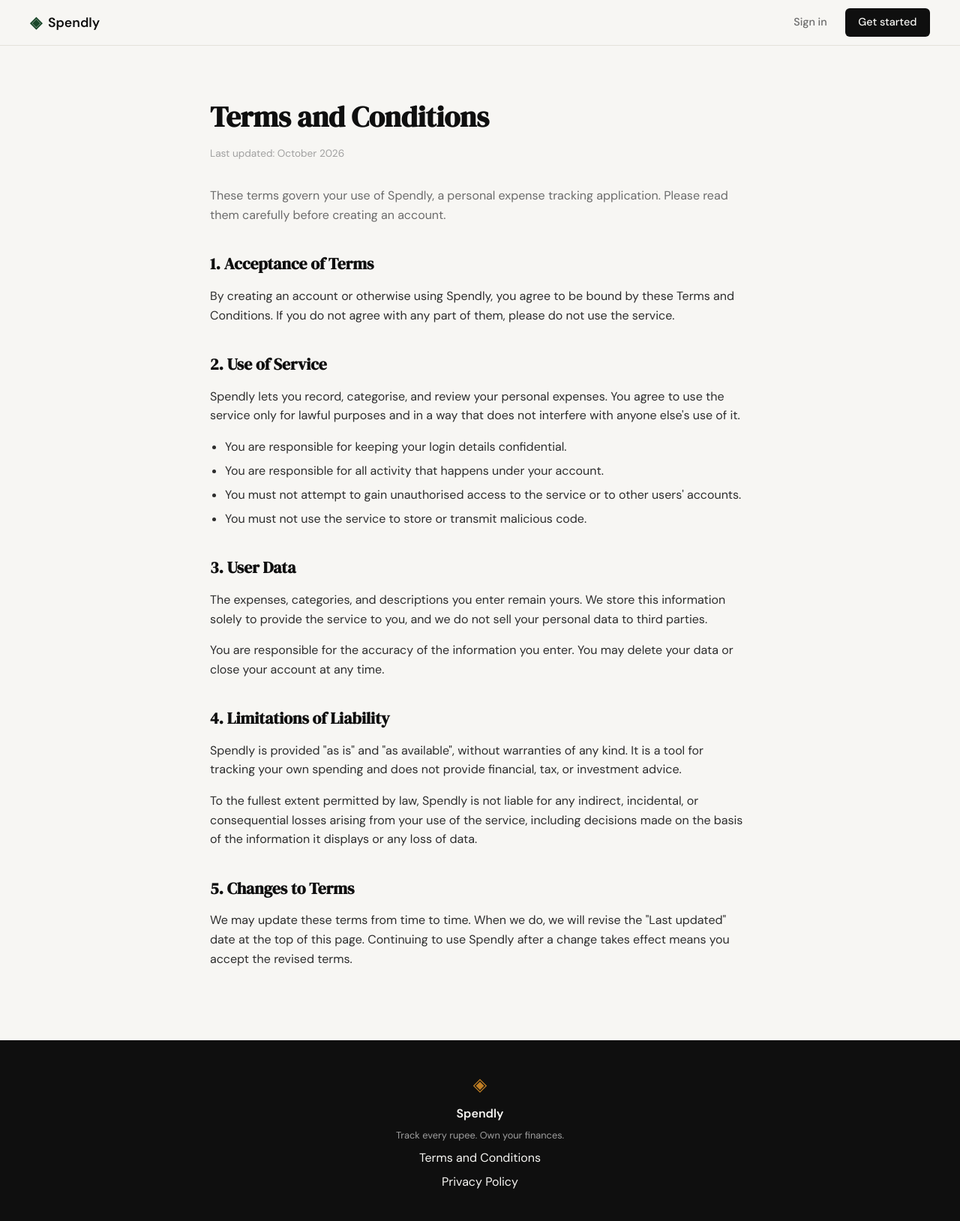
After one commit to SAISHUBHAML/spendly, a Flask app: page /terms in a window 1280 px wide. The commit adds this page. Shown: the whole page at 75% size. Run offline with Flask 3, Linux system fonts and the light colour scheme.

Commit message:
Landing: add terms and conditions page

```diff
--- a/app.py
+++ b/app.py
@@ -20,6 +20,11 @@ def register():
 @app.route("/login")
 def login():
     return render_template("login.html")
+
+
+@app.route("/terms")
+def terms():
+    return render_template("terms.html")
 
 
 # ------------------------------------------------------------------ #
--- a/static/css/style.css
+++ b/static/css/style.css
@@ -478,6 +478,54 @@ a { color: inherit; text-decoration: none; }
 .auth-switch a:hover { text-decoration: underline; }
 
 /* ------------------------------------------------------------------ */
+/* Legal pages                                                         */
+/* ------------------------------------------------------------------ */
+
+.legal-section { padding: 4rem 2rem 5rem; }
+
+.legal-inner {
+    max-width: 720px;
+    margin: 0 auto;
+}
+
+.legal-header { margin-bottom: 2rem; }
+
+.legal-title {
+    font-family: var(--font-display);
+    font-size: clamp(1.75rem, 3vw, 2.5rem);
+    color: var(--ink);
+    margin-bottom: 0.5rem;
+}
+
+.legal-updated {
+    font-size: 0.85rem;
+    color: var(--ink-faint);
+}
+
+.legal-heading {
+    font-family: var(--font-display);
+    font-size: 1.35rem;
+    color: var(--ink);
+    margin: 2.25rem 0 0.75rem;
+}
+
+.legal-inner p {
+    color: var(--ink-soft);
+    margin-bottom: 1rem;
+}
+
+.legal-inner .legal-updated { color: var(--ink-faint); margin-bottom: 0; }
+
+.legal-inner .legal-intro { color: var(--ink-muted); }
+
+.legal-inner ul {
+    color: var(--ink-soft);
+    margin: 0 0 1rem 1.25rem;
+}
+
+.legal-inner li { margin-bottom: 0.4rem; }
+
+/* ------------------------------------------------------------------ */
 /* Footer                                                              */
 /* ------------------------------------------------------------------ */
 
--- a/templates/base.html
+++ b/templates/base.html
@@ -34,7 +34,7 @@
             <span class="brand-icon">◈</span>
             <span class="footer-name">Spendly</span>
             <p class="footer-copy">Track every rupee. Own your finances.</p>
-            <a href="#">Terms and Conditions</a>
+            <a href="{{ url_for('terms') }}">Terms and Conditions</a>
             <a href="#">Privacy Policy</a>
         </div>
     </footer>
--- /dev/null
+++ b/templates/terms.html
@@ -0,0 +1,73 @@
+{% extends "base.html" %}
+
+{% block title %}Terms and Conditions — Spendly{% endblock %}
+
+{% block content %}
+
+<section class="legal-section">
+    <div class="legal-inner">
+        <header class="legal-header">
+            <h1 class="legal-title">Terms and Conditions</h1>
+            <p class="legal-updated">Last updated: October 2026</p>
+        </header>
+
+        <p class="legal-intro">
+            These terms govern your use of Spendly, a personal expense tracking
+            application. Please read them carefully before creating an account.
+        </p>
+
+        <h2 class="legal-heading">1. Acceptance of Terms</h2>
+        <p>
+            By creating an account or otherwise using Spendly, you agree to be
+            bound by these Terms and Conditions. If you do not agree with any
+            part of them, please do not use the service.
+        </p>
+
+        <h2 class="legal-heading">2. Use of Service</h2>
+        <p>
+            Spendly lets you record, categorise, and review your personal
+            expenses. You agree to use the service only for lawful purposes
+            and in a way that does not interfere with anyone else's use of it.
+        </p>
+        <ul>
+            <li>You are responsible for keeping your login details confidential.</li>
+            <li>You are responsible for all activity that happens under your account.</li>
+            <li>You must not attempt to gain unauthorised access to the service or to other users' accounts.</li>
+            <li>You must not use the service to store or transmit malicious code.</li>
+        </ul>
+
+        <h2 class="legal-heading">3. User Data</h2>
+        <p>
+            The expenses, categories, and descriptions you enter remain yours.
+            We store this information solely to provide the service to you, and
+            we do not sell your personal data to third parties.
+        </p>
+        <p>
+            You are responsible for the accuracy of the information you enter.
+            You may delete your data or close your account at any time.
+        </p>
+
+        <h2 class="legal-heading">4. Limitations of Liability</h2>
+        <p>
+            Spendly is provided "as is" and "as available", without warranties
+            of any kind. It is a tool for tracking your own spending and does
+            not provide financial, tax, or investment advice.
+        </p>
+        <p>
+            To the fullest extent permitted by law, Spendly is not liable for
+            any indirect, incidental, or consequential losses arising from your
+            use of the service, including decisions made on the basis of the
+            information it displays or any loss of data.
+        </p>
+
+        <h2 class="legal-heading">5. Changes to Terms</h2>
+        <p>
+            We may update these terms from time to time. When we do, we will
+            revise the "Last updated" date at the top of this page. Continuing
+            to use Spendly after a change takes effect means you accept the
+            revised terms.
+        </p>
+    </div>
+</section>
+
+{% endblock %}
```
